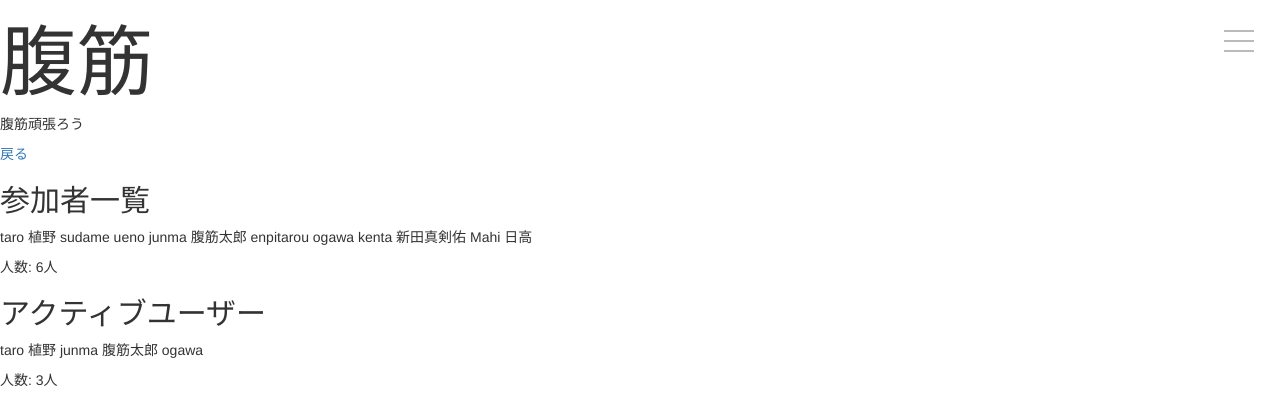
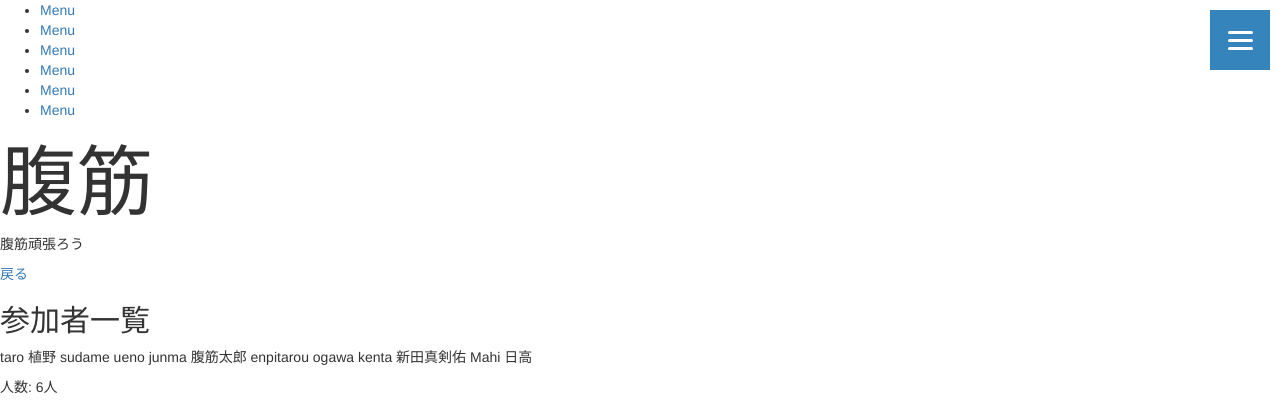
Before and after one commit to enpitut2022/MusclePower, a Flask app: page /detail_sub in a window 1280 px wide. Shown: the top 411 px of the page. Run offline with Flask 2, Linux system fonts and the light colour scheme; some libraries are stand-ins or nearby versions.

Commit message:
ハンバーガーでた

```diff
--- a/static/css/style.css
+++ b/static/css/style.css
@@ -2,101 +2,104 @@
     font-size:6vmax;
 }
 
-/*　ハンバーガーメニューボタン　*/
-.hamburger {
-    display : block;
+.menu-btn {
     position: fixed;
-    z-index : 3;
-    right : 20px;
-    top   : 20px;
-    width : 42px;
-    height: 42px;
-    cursor: pointer;
-    text-align: center;
+    top: 10px;
+    right: 10px;
+    display: flex;
+    height: 60px;
+    width: 60px;
+    justify-content: center;
+    align-items: center;
+    z-index: 90;
+    background-color: #3584bb;
 }
-  .hamburger span {
-    display : block;
+.menu-btn span,
+.menu-btn span:before,
+.menu-btn span:after {
+    content: '';
+    display: block;
+    height: 3px;
+    width: 25px;
+    border-radius: 3px;
+    background-color: #ffffff;
     position: absolute;
-    width   : 30px;
-    height  : 2px ;
-    left    : 6px;
-    background : #BBBBBB;
-    -webkit-transition: 0.3s ease-in-out;
-    -moz-transition   : 0.3s ease-in-out;
-    transition        : 0.3s ease-in-out;
 }
-  .hamburger span:nth-child(1) {
-    top: 10px;
+.menu-btn span:before {
+    bottom: 8px;
 }
-  .hamburger span:nth-child(2) {
-    top: 20px;
-  }
-  .hamburger span:nth-child(3) {
-    top: 30px;
+.menu-btn span:after {
+    top: 8px;
 }
 
-  /* スマホメニューを開いてる時のボタン */
-  .hamburger.active span:nth-child(1) {
-    top : 16px;
-    left: 6px;
-    background :#fff;
-    -webkit-transform: rotate(-45deg);
-    -moz-transform   : rotate(-45deg);
-    transform        : rotate(-45deg);
+#menu-btn-check:checked ~
+.menu-btn span {
+    background-color: rgba(255, 255, 255, 0);/*メニューオープン時は真ん中の線を透明にする*/
+}
+#menu-btn-check:checked ~
+.menu-btn span::before {
+    bottom: 0;
+    transform: rotate(45deg);
+}
+#menu-btn-check:checked ~
+.menu-btn span::after {
+    top: 0;
+    transform: rotate(-45deg);
 }
 
-  .hamburger.active span:nth-child(2),
-  .hamburger.active span:nth-child(3) {
-    top: 16px;
-    background :#fff;
-    -webkit-transform: rotate(45deg);
-    -moz-transform   : rotate(45deg);
-    transform        : rotate(45deg);
+#menu-btn-check {
+    display: none;
 }
 
-  /* メニュー背景　*/
-  nav.globalMenuSp {
+.menu-content {
+    width: 100%;
+    height: 100%;
     position: fixed;
-    z-index : 2;
-    top  : 0;
-    left : 0;
-    color: #fff;
-    background: rgba( 71,70,73,0.6 );
-    text-align: center;
+    top: 0;
+    left: 0;
+    z-index: 80;
+    background-color: #3584bb;
+}
+.menu-content ul {
+    padding: 70px 10px 0;
+}
+.menu-content ul li {
+    border-bottom: solid 1px #ffffff;
+    list-style: none;
+}
+.menu-content ul li a {
+    display: block;
     width: 100%;
-    opacity: 0;
-    display: none;
-    transition: opacity .6s ease, visibility .6s ease;
+    font-size: 15px;
+    box-sizing: border-box;
+    color:#ffffff;
+    text-decoration: none;
+    padding: 9px 15px 10px 0;
+    position: relative;
+}
+.menu-content ul li a::before {
+    content: "";
+    width: 7px;
+    height: 7px;
+    border-top: solid 2px #ffffff;
+    border-right: solid 2px #ffffff;
+    transform: rotate(45deg);
+    position: absolute;
+    right: 11px;
+    top: 16px;
 }
 
-  nav.globalMenuSp ul {
-    margin: 0 auto;
-    padding: 0;
+.menu-content {
     width: 100%;
+    height: 100%;
+    position: fixed;
+    top: 0;
+    left: 100%;/*leftの値を変更してメニューを画面外へ*/
+    z-index: 80;
+    background-color: #3584bb;
+    transition: all 0.5s;/*アニメーション設定*/
 }
 
-  nav.globalMenuSp ul li {
-    list-style-type: none;
-    padding: 0;
-    width: 100%;
-    transition: .4s all;
+#menu-btn-check:checked ~ .menu-content {
+    left: 0;/*メニューを画面内へ*/
 }
-  nav.globalMenuSp ul li:last-child {
-    padding-bottom: 0;
-  }
-  nav.globalMenuSp ul li:hover{
-    background :#ddd;
-  }
-
-  nav.globalMenuSp ul li a {
-    display: block;
-    color: #fff;
-    padding: 1em 0;
-    text-decoration :none;
-  }
-
-  /* クリックでjQueryで追加・削除 */
-  nav.globalMenuSp.active {
-    opacity: 100;
-    display: block;
-  }
--- a/templates/detail_sub.html
+++ b/templates/detail_sub.html
@@ -6,6 +6,28 @@
         <link rel="stylesheet" href="/static/css/style.css">
     </head>
     <body>
+        <header>
+            <div class="hamburger-menu">
+                <input type="checkbox" id="menu-btn-check">
+                <label for="menu-btn-check" class="menu-btn"><span></span></label>
+                <!--ここからメニュー-->
+                <div class="menu-content">
+                    <ul>
+                        <li>
+                            <a href="#">メニューリンク1</a>
+                        </li>
+                        <li>
+                            <a href="#">メニューリンク2</a>
+                        </li>
+                        <li>
+                            <a href="#">メニューリンク3</a>
+                        </li>
+                    </ul>
+                </div>
+                <!--ここまでメニュー-->
+            </div>
+        </header>
+
 
         <div class="hamburger">
             <span></span>
```
Lines whose indentation alone changed are shown as unchanged.
